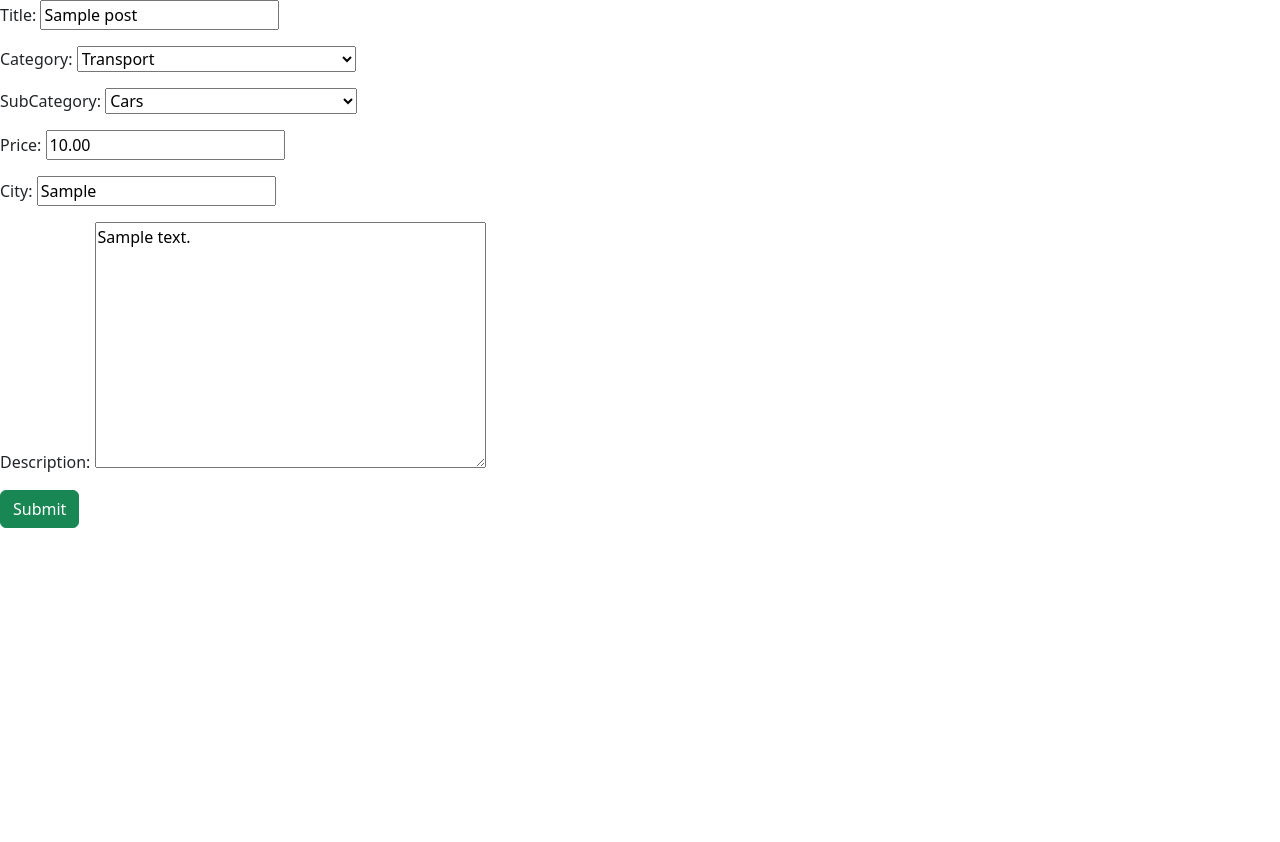
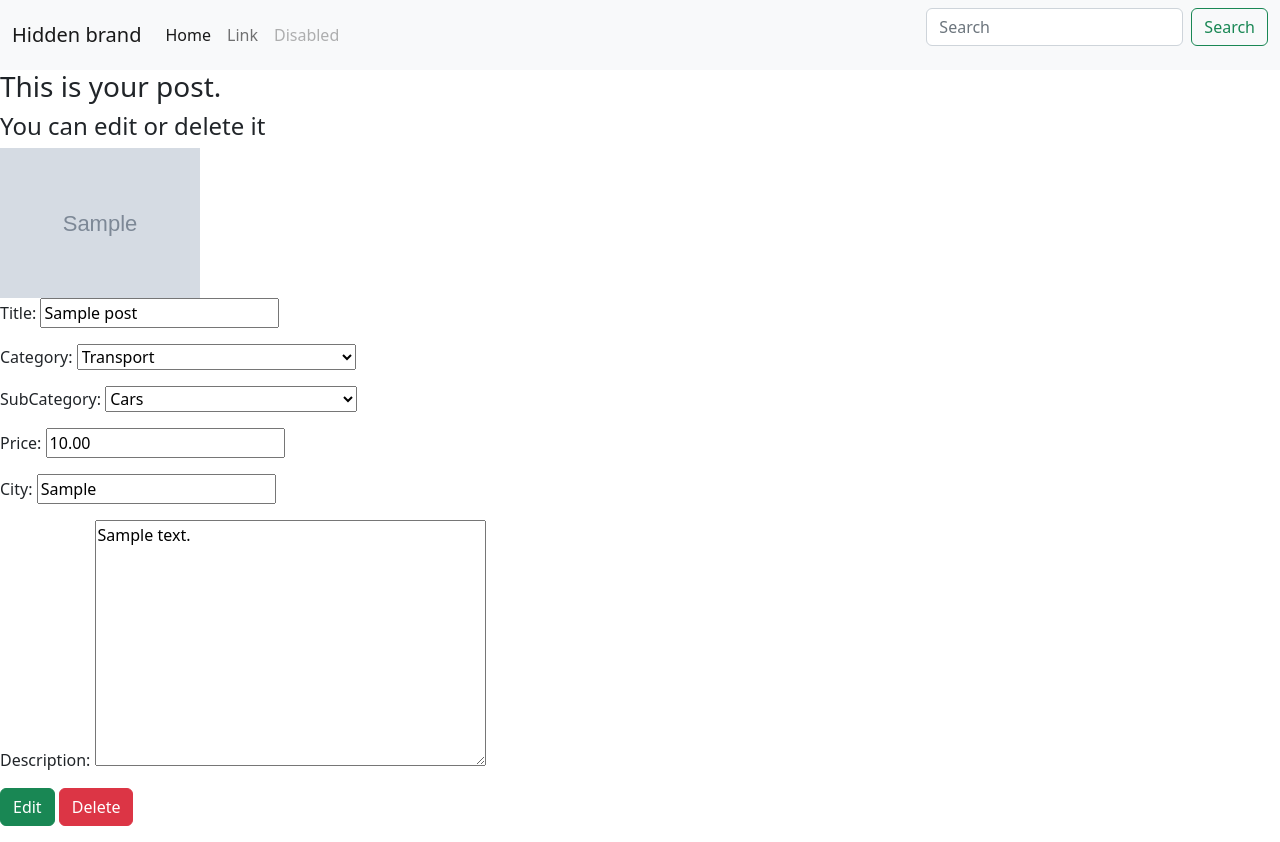
Before and after one commit to dogbusiness/craigav, a Django app: page /post/1 in a window 1280 px wide. Before the commit the page ends 528 px from the top, so only its background shows below. Run offline with Django 4.2, Linux system fonts and the light colour scheme; a user stored in the database is signed in; tables that the repository leaves empty hold one stand-in row (values such as "Sample post"); grey boxes marked "Sample" are stand-in pictures.

Commit message:
Added post delete. Minor improvements. Started designing

```diff
--- a/aggregator/templates/aggregator/base.html
+++ b/aggregator/templates/aggregator/base.html
@@ -9,6 +9,31 @@
     <script src="https://cdn.jsdelivr.net/npm/bootstrap@5.2.3/dist/js/bootstrap.bundle.min.js" integrity="sha384-kenU1KFdBIe4zVF0s0G1M5b4hcpxyD9F7jL+jjXkk+Q2h455rYXK/7HAuoJl+0I4" crossorigin="anonymous"></script>
 </head>
 <body>
+    <nav class="navbar navbar-expand-lg navbar-light bg-light">
+        <div class="container-fluid">
+          <button class="navbar-toggler" type="button" data-bs-toggle="collapse" data-bs-target="#navbarTogglerDemo01" aria-controls="navbarTogglerDemo01" aria-expanded="false" aria-label="Toggle navigation">
+            <span class="navbar-toggler-icon"></span>
+          </button>
+          <div class="collapse navbar-collapse" id="navbarTogglerDemo01">
+            <a class="navbar-brand" href="#">Hidden brand</a>
+            <ul class="navbar-nav me-auto mb-2 mb-lg-0">
+              <li class="nav-item">
+                <a class="nav-link active" aria-current="page" href="#">Home</a>
+              </li>
+              <li class="nav-item">
+                <a class="nav-link" href="#">Link</a>
+              </li>
+              <li class="nav-item">
+                <a class="nav-link disabled" href="#" tabindex="-1" aria-disabled="true">Disabled</a>
+              </li>
+            </ul>
+            <form class="d-flex">
+              <input class="form-control me-2" type="search" placeholder="Search" aria-label="Search">
+              <button class="btn btn-outline-success" type="submit">Search</button>
+            </form>
+          </div>
+        </div>
+      </nav>
     {% block content %}
     {% endblock %}
 </body>
--- a/aggregator/templates/aggregator/post.html
+++ b/aggregator/templates/aggregator/post.html
@@ -23,10 +23,22 @@
 <hr>
 {{post.description}}
 {% else %}
+<h3>This is your post.</h3>
+<h4>You can edit or delete it</h4>
+{% if post.media_set.all.0.photo %}
+<div>
+    <img src="{{post.media_set.all.0.photo.url}}" style="width:200px;height:150px;">
+</div>
+{% else %}
+<div>
+    <img src="{% static "aggregator/no-image-icon.png" %}" style="width:200px;height:150px;">
+</div>
+{% endif %}
 <form method="POST" class="form-group" enctype="multipart/form-data">
     {% csrf_token %}
     {{ post_form.as_p }}
-    <button type="submit" class="btn btn-success">Submit</button>
+    <button type="submit" class="btn btn-success">Edit</button>
+    <a class='btn btn-danger' href="{% url 'delete_post' post_id=post.id %}">Delete</a>
 </form>
 {% endif %}
 
--- a/aggregator/urls.py
+++ b/aggregator/urls.py
@@ -7,5 +7,6 @@ urlpatterns = [
     path('', views.index, name='index'),
     path('myposts', views.my_posts, name='my_posts'),
     path('post/<int:post_id>', views.show_post, name='show_post'),
-    path('addpost', views.add_post, name='add_post')
+    path('addpost', views.add_post, name='add_post'),
+    path('deletepost/<int:post_id>', views.delete_post, name='delete_post')
 ] + static(settings.MEDIA_URL, document_root=settings.MEDIA_ROOT)
--- a/aggregator/views.py
+++ b/aggregator/views.py
@@ -3,6 +3,7 @@ from django.core.paginator import Paginator
 from .forms import PostForm, EditPostForm
 from . import models
 from django.utils.datastructures import MultiValueDictKeyError
+from django.core.exceptions import PermissionDenied
 
 # Create your views here.
 def index(request):
@@ -79,3 +80,15 @@ def add_post(request):
             return redirect('/')
         post_form = PostForm()
         return render(request, 'aggregator/addpost.html', {'post_form': post_form})
+
+def delete_post(request, post_id):
+    if not request.user.is_authenticated:
+        return redirect('/')
+    post_to_delete = models.Post.objects.select_related('category', 'subcategory', 'user').prefetch_related('media_set').get(id=post_id)
+    print(post_to_delete.user.id)
+    print(request.user.id)
+    if post_to_delete.user.id != request.user.id:
+        raise PermissionDenied()
+    else:
+        post_to_delete.delete()
+        return redirect('/myposts')
--- a/to-do.txt
+++ b/to-do.txt
@@ -22,7 +22,9 @@
 
 # создать страницу для редактирования своего объявления (в нее переходить из "моих объявлений) #! Check: переделай accounts - обновление юзера по примеру обновления объявления
 
-# сделать метод для удаления своих объявлений (для безопасности, в objects.get() должен быть фильтр по юзер айди)
+# сделать метод для удаления своих объявлений (для безопасности, в objects.get() должен быть фильтр по юзер айди) # ! Check
+
+# сделать функционирующий поиск
 
 # сделать ссылки и мб засунуть картинки
 
```
